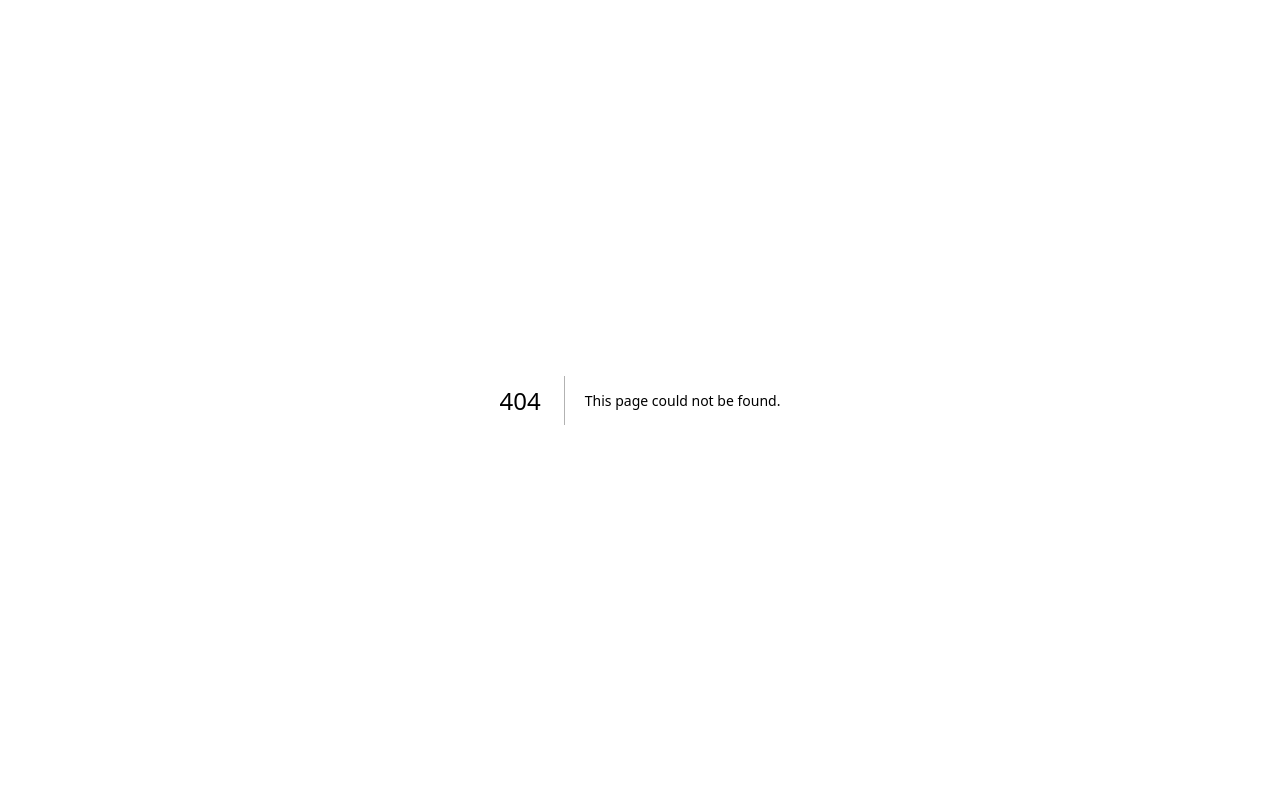
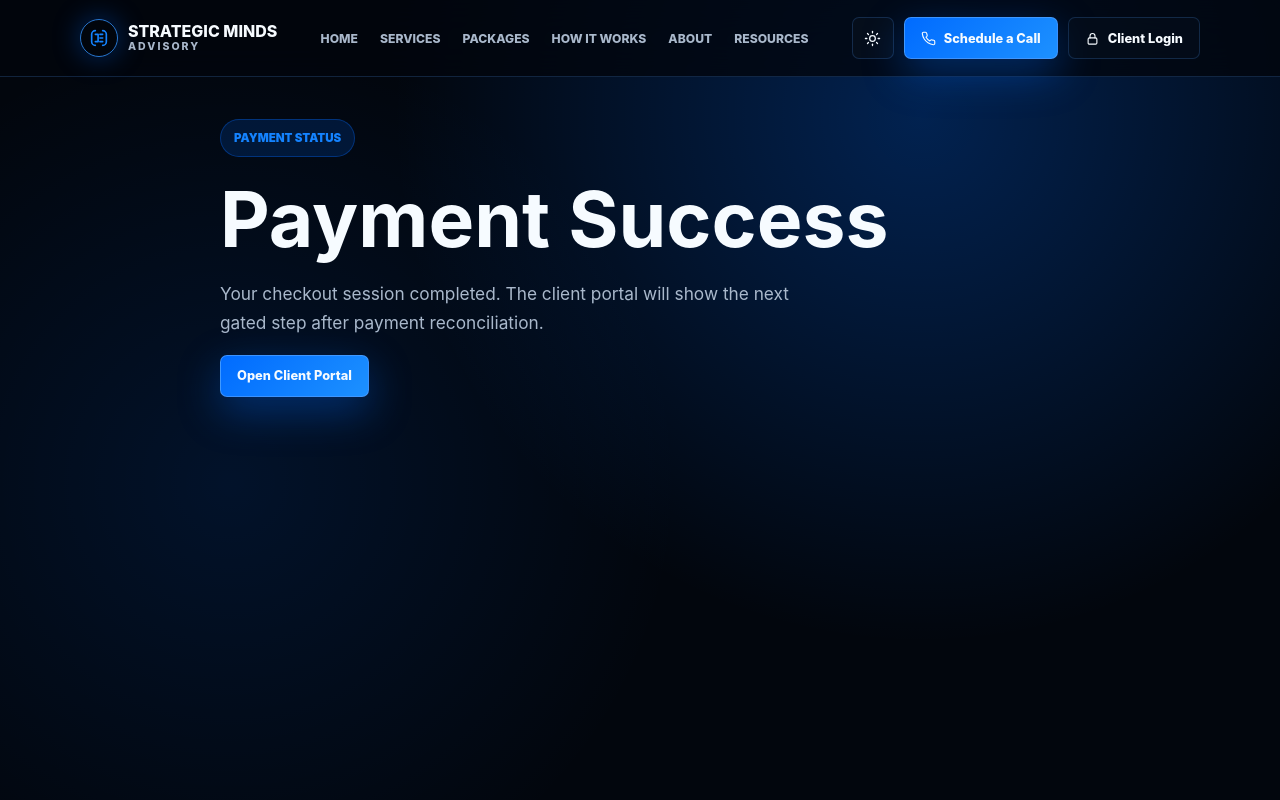
Before and after one commit to Strategic-Minds/BUSINESS-BUILDER, a Next.js app: page /payment/success in a window 1280 px wide. Before the commit this address had no page. Shown: the top 800 px of the page. Built offline with nearby package versions, Linux system fonts and the light colour scheme.

Commit message:
feat(site-v2): app/payment/success/page.tsx

```diff
--- /dev/null
+++ b/app/payment/success/page.tsx
@@ -0,0 +1,17 @@
+import Link from "next/link";
+import { PageChrome } from "@/components/site-shell";
+
+export default function PaymentSuccessPage() {
+  return (
+    <PageChrome>
+      <main className="subpage">
+        <div className="wrap legal">
+          <span className="eyebrow">Payment status</span>
+          <h1>Payment Success</h1>
+          <p className="lead">Your checkout session completed. The client portal will show the next gated step after payment reconciliation.</p>
+          <Link className="button button-primary" href="/client">Open Client Portal</Link>
+        </div>
+      </main>
+    </PageChrome>
+  );
+}
```
